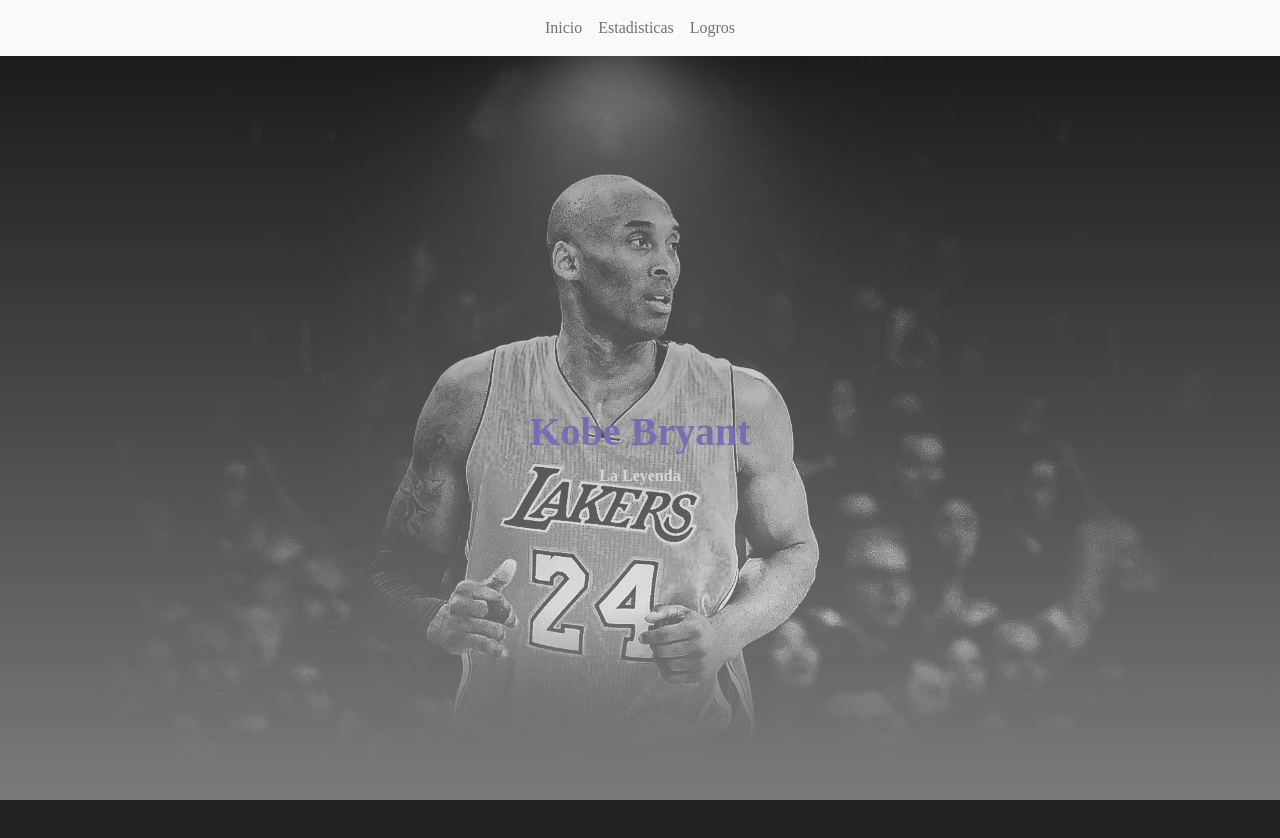
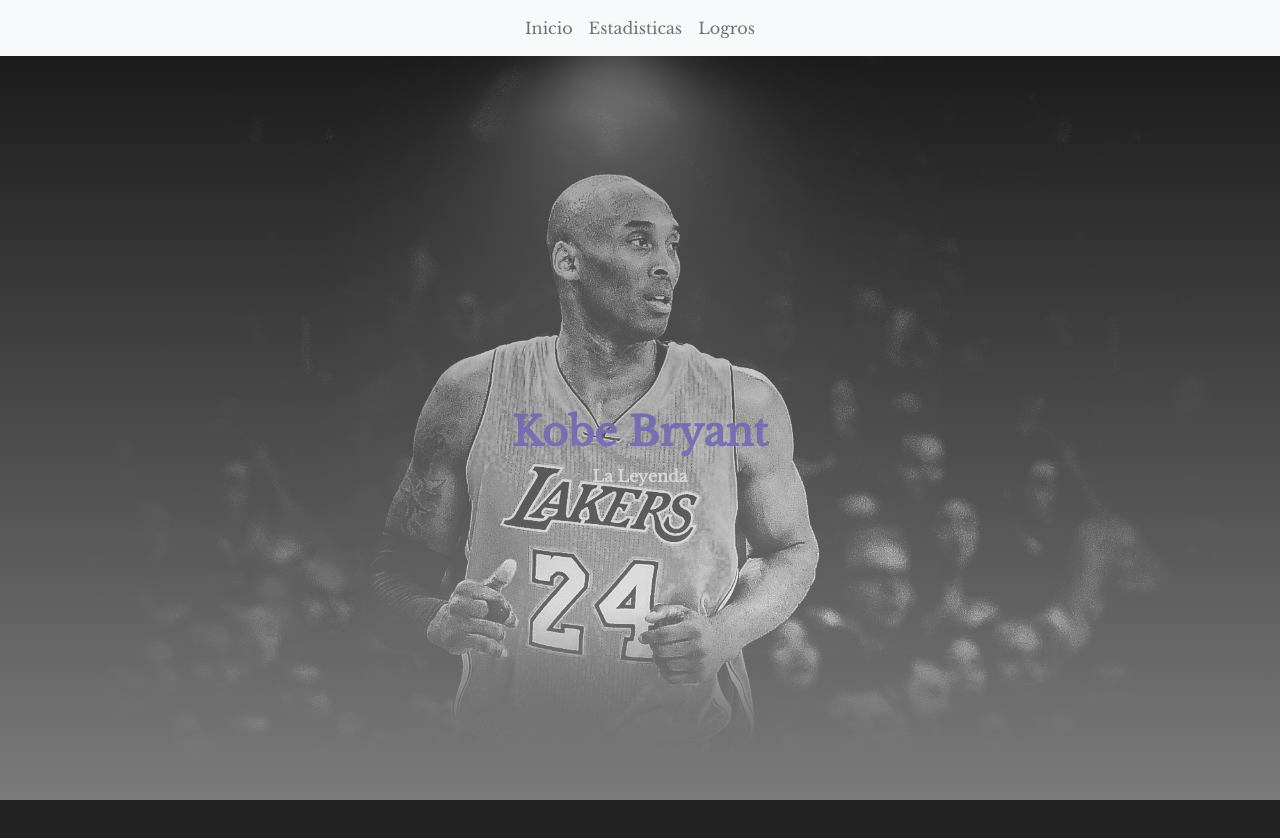
Before and after one commit to PaganiniJuanCruz/proyectoFinal-DW-CoderHouse, a plain HTML site: page index.html in a window 1280 px wide. Shown: the top 838 px of the page. Drawn offline with nearby package versions, Linux system fonts and the light colour scheme; the site is published under a folder, as on GitHub Pages, so addresses that start at the root find nothing.

Commit message:
Terminando

```diff
--- a/scss/_font.scss
+++ b/scss/_font.scss
@@ -1,5 +1,5 @@
 @font-face {
     font-family: "baskerville";
-    src: url("/web-fonts/LibreBaskerville-Regular.ttf") format("woff");
+    src: url("../web-fonts/LibreBaskerville-Regular.ttf") format("woff");
     font-display: swap;
 }
```
Also changed, not shown: css/style.css.
